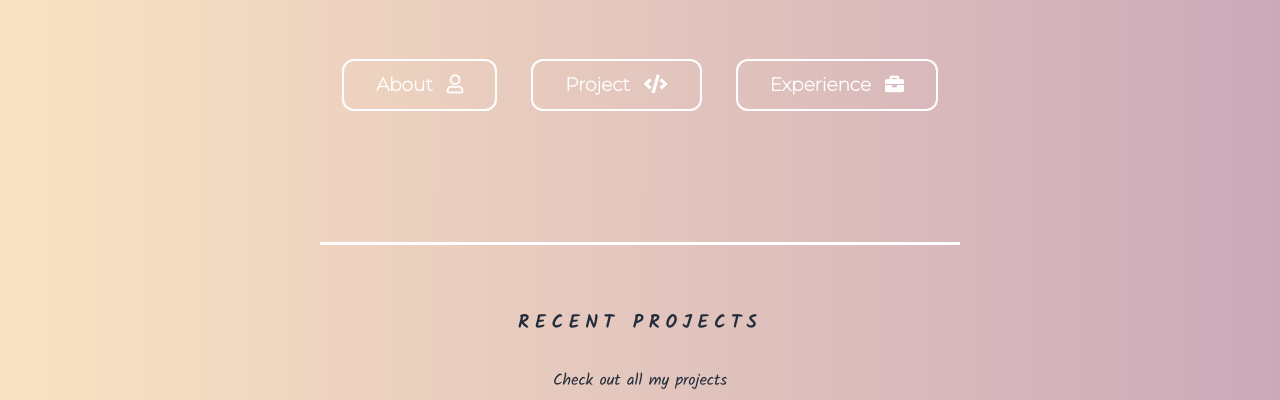
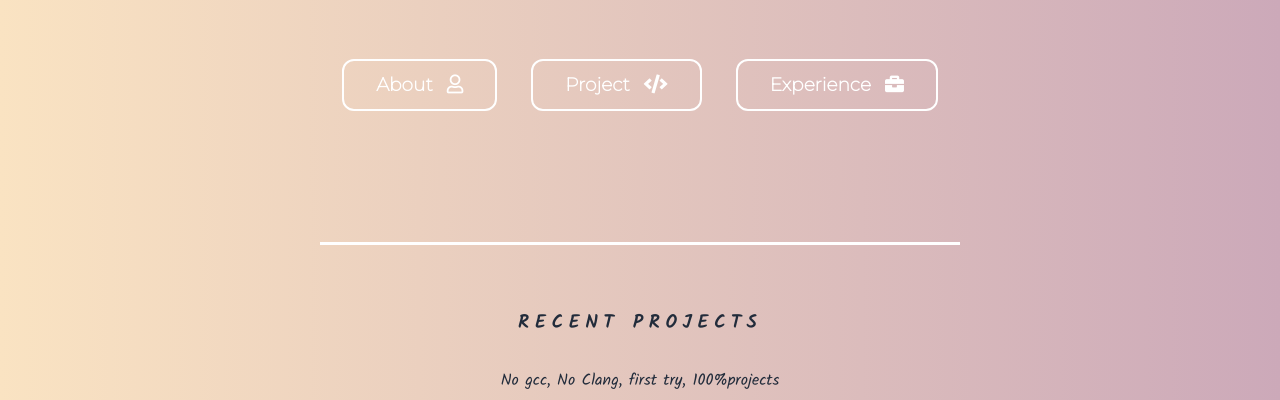
Before and after one commit to julienvne/julienvne.github.io, a plain HTML site: page index.html in a window 1280 px wide. Shown: the part 400-800 px from the top of the page. Drawn offline with nearby package versions, Linux system fonts and the light colour scheme.

Commit message:
special ing1

```diff
--- a/index.html
+++ b/index.html
@@ -100,7 +100,7 @@
         </div>
         <section class="container-flex theme-two">
             <div class="col-1 text-center"><div class="upper-label">recent projects</div>
-            <p>Check out all my <a href="exercises.html">projects</a></p>
+            <p>No gcc, No Clang, first try, 100%<a href="exercises.html">projects</a></p>
             </div>
             <div class="col-3">
                 <h3 class="text-center">Snazzy Crypto Wallet</h3>
```
